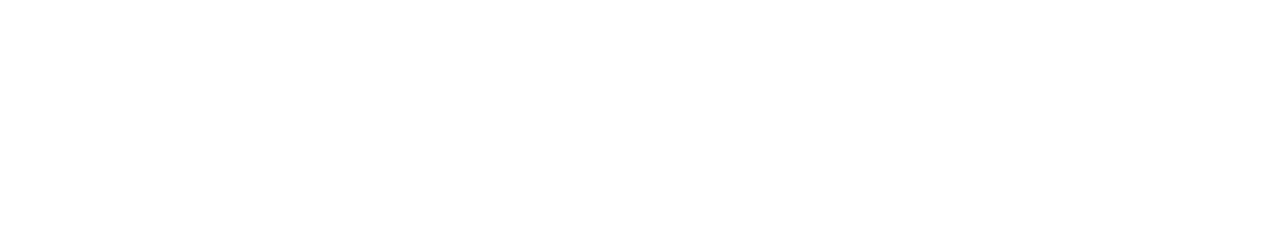
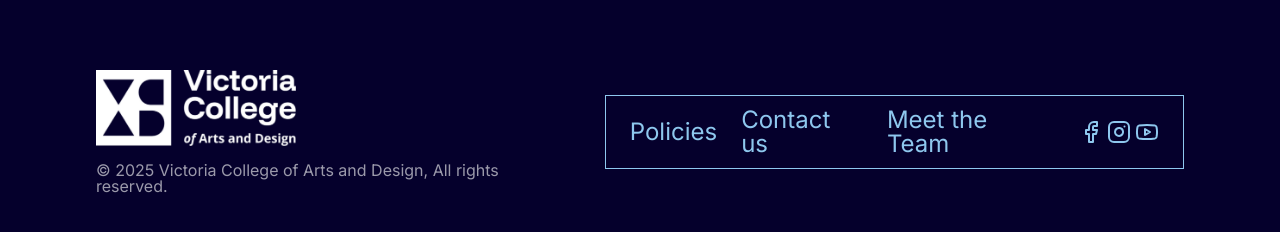
Before and after one commit to riaz9191/VCAD, a Next.js app: page / in a window 1280 px wide. Shown: the part 8503-8735 px from the top of the page. Before the commit the page ends 8349 px from the top, so only its background shows below. Built offline with nearby package versions, Linux system fonts and the light colour scheme.

Commit message:
`Added Footer component to Home page`

```diff
--- a/src/app/page.tsx
+++ b/src/app/page.tsx
@@ -6,6 +6,7 @@ import Navigation from "@/components/shared/navigation";
 import Partners from '../components/partners';
 import Testimonials from "@/components/testimonials";
 import Stories from "@/components/stories";
+import Footer from "@/components/shared/footer";
 
 export default function Home() {
   return (
@@ -19,7 +20,9 @@ export default function Home() {
         <Partners />
         <Testimonials />
         <Stories />
+        <Footer />
       </div>
+
     </>
   );
 }
--- /dev/null
+++ b/src/components/shared/footer.tsx
@@ -0,0 +1,58 @@
+import Image from "next/image";
+// Using custom simple SVGs for perfect icon matching, but lucide-react is also a great choice.
+import {  FacebookIcon, InstagramIcon, YoutubeIcon } from 'lucide-react';
+
+export default function Footer() {
+  const navLinks = ["Policies", "Contact us", "Meet the Team"];
+
+  return (
+    <footer className='bg-[#05002C] px-6 py-12  md:px-12 lg:px-24 mt-44'>
+      <div className='mx-auto max-w-[1750px] flex flex-col md:flex-row items-center justify-between gap-8 mb-10'>
+        {/* Left Side: Logo and Copyright */}
+        <div className='flex flex-col items-center md:items-start text-center md:text-left'>
+          <Image
+            src='/images/logo.png'
+            alt='Victoria College of Arts and Design Logo'
+            width={200}
+            height={50}
+            className='h-auto'
+          />
+          <p className='mt-4 text-xs sm:text-[16px] text-white/60'>
+            © 2025 Victoria College of Arts and Design, All rights reserved.
+          </p>
+        </div>
+
+        {/* Right Side: Navigation and Socials within a bordered container */}
+        <div className='border border-[#8EC7EE] px-6 py-3'>
+          <div className='flex flex-col sm:flex-row items-center gap-6'>
+            {/* Navigation Links */}
+            <nav className='flex items-center gap-6 '>
+              {navLinks.map((link) => (
+                <a
+                  key={link}
+                  href='#'
+                  className='text-[#8EC7EE] text-base sm:text-[24px] transition-colors font-[400] hover:text-white'
+                >
+                  {link}
+                </a>
+              ))}
+            </nav>
+
+            {/* Social Icons */}
+            <div className='flex items-center gap-1'>
+              <a href='#' aria-label='Facebook'>
+                <FacebookIcon className='h-6 w-6 text-[#8EC7EE] hover:text-white transition-colors' />
+              </a>
+              <a href='#' aria-label='Instagram'>
+                <InstagramIcon className='h-6 w-6 text-[#8EC7EE] hover:text-white transition-colors' />
+              </a>
+              <a href='#' aria-label='YouTube'>
+                <YoutubeIcon className='h-6 w-6 text-[#8EC7EE] hover:text-white transition-colors' />
+              </a>
+            </div>
+          </div>
+        </div>
+      </div>
+    </footer>
+  );
+}
```
